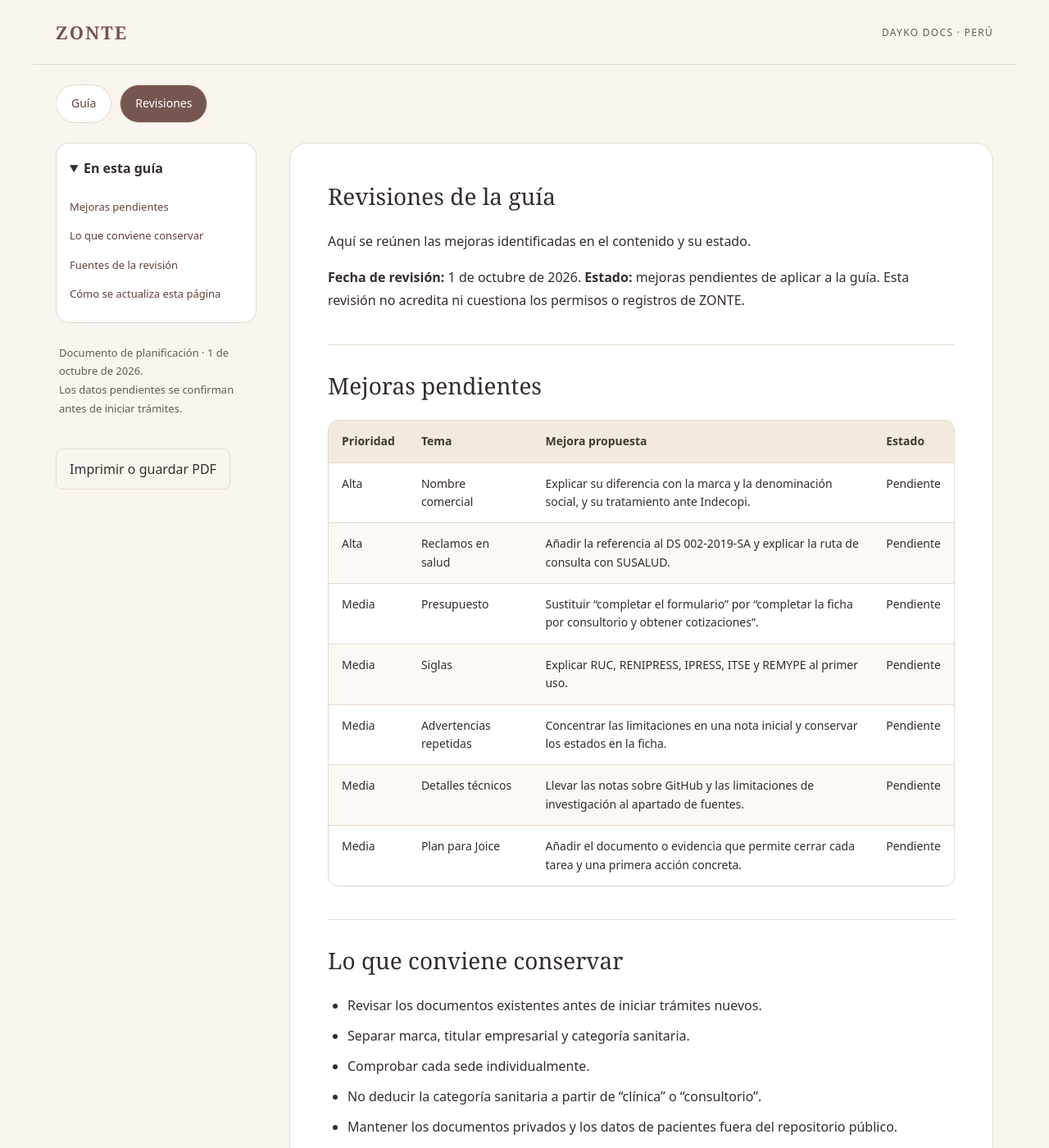
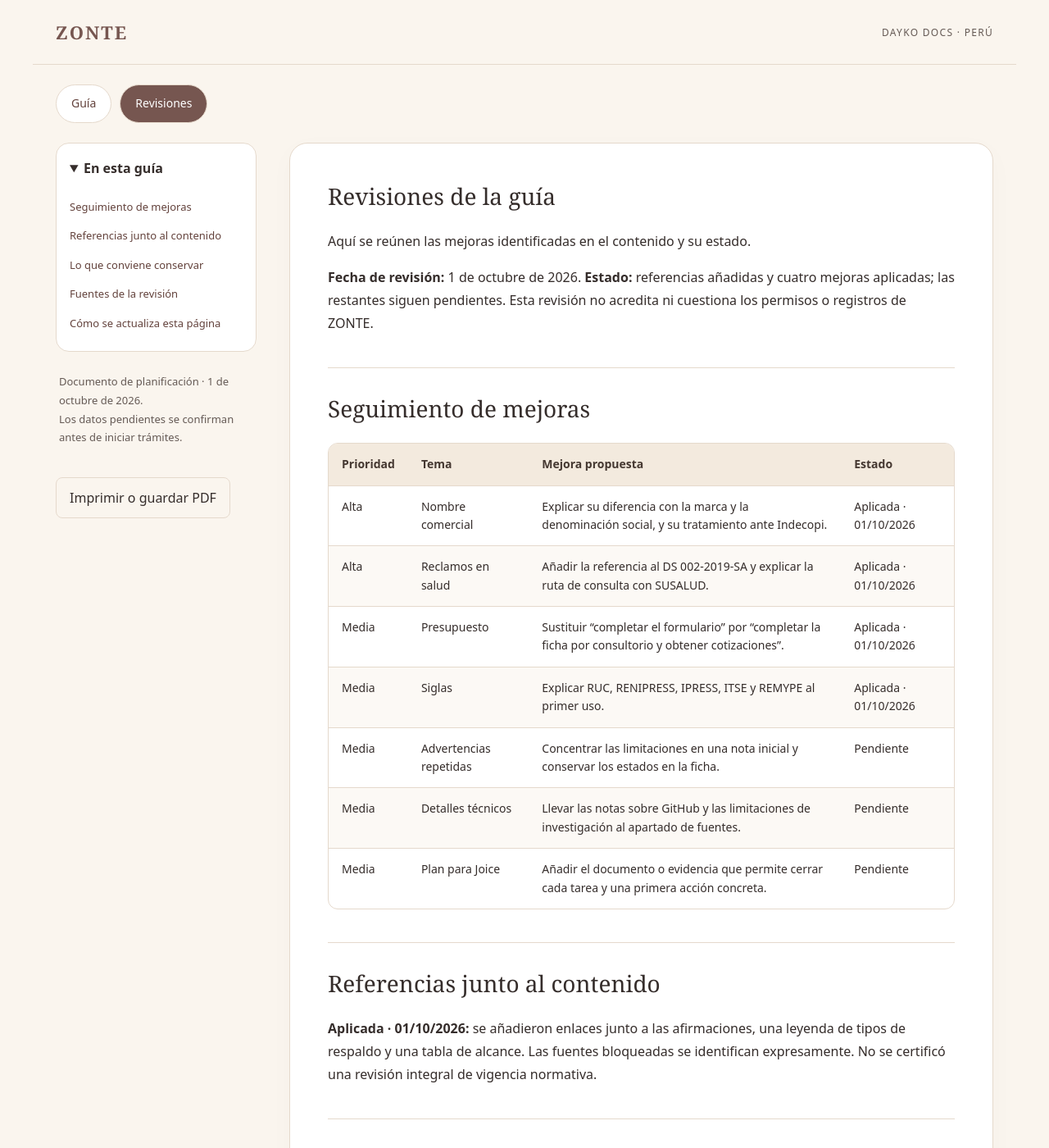
Before and after one commit to 3bento/dayko-docs, a Jekyll site: the page built from revisiones.md, in a window 1280 px wide and 1400 px high. Shown: the whole window at 82% size. Built offline with Jekyll 4.4.1, drawn with Linux system fonts in a browser that asks for light colours.

Commit message:
docs: add official references beside guide content (#5)
* docs: annotate guide with official sources and evidence status

* docs: track applied source and clarity improvements

```diff
--- a/revisiones.md
+++ b/revisiones.md
@@ -9,19 +9,23 @@ revisions: true
 
 Aquí se reúnen las mejoras identificadas en el contenido y su estado.
 
-**Fecha de revisión:** 1 de octubre de 2026. **Estado:** mejoras pendientes de aplicar a la guía. Esta revisión no acredita ni cuestiona los permisos o registros de ZONTE.
+**Fecha de revisión:** 1 de octubre de 2026. **Estado:** referencias añadidas y cuatro mejoras aplicadas; las restantes siguen pendientes. Esta revisión no acredita ni cuestiona los permisos o registros de ZONTE.
 
-## Mejoras pendientes
+## Seguimiento de mejoras
 
 | Prioridad | Tema | Mejora propuesta | Estado |
 |---|---|---|---|
-| Alta | Nombre comercial | Explicar su diferencia con la marca y la denominación social, y su tratamiento ante Indecopi. | Pendiente |
-| Alta | Reclamos en salud | Añadir la referencia al DS 002-2019-SA y explicar la ruta de consulta con SUSALUD. | Pendiente |
-| Media | Presupuesto | Sustituir “completar el formulario” por “completar la ficha por consultorio y obtener cotizaciones”. | Pendiente |
-| Media | Siglas | Explicar RUC, RENIPRESS, IPRESS, ITSE y REMYPE al primer uso. | Pendiente |
+| Alta | Nombre comercial | Explicar su diferencia con la marca y la denominación social, y su tratamiento ante Indecopi. | Aplicada · 01/10/2026 |
+| Alta | Reclamos en salud | Añadir la referencia al DS 002-2019-SA y explicar la ruta de consulta con SUSALUD. | Aplicada · 01/10/2026 |
+| Media | Presupuesto | Sustituir “completar el formulario” por “completar la ficha por consultorio y obtener cotizaciones”. | Aplicada · 01/10/2026 |
+| Media | Siglas | Explicar RUC, RENIPRESS, IPRESS, ITSE y REMYPE al primer uso. | Aplicada · 01/10/2026 |
 | Media | Advertencias repetidas | Concentrar las limitaciones en una nota inicial y conservar los estados en la ficha. | Pendiente |
 | Media | Detalles técnicos | Llevar las notas sobre GitHub y las limitaciones de investigación al apartado de fuentes. | Pendiente |
 | Media | Plan para Joice | Añadir el documento o evidencia que permite cerrar cada tarea y una primera acción concreta. | Pendiente |
+
+## Referencias junto al contenido
+
+**Aplicada · 01/10/2026:** se añadieron enlaces junto a las afirmaciones, una leyenda de tipos de respaldo y una tabla de alcance. Las fuentes bloqueadas se identifican expresamente. No se certificó una revisión integral de vigencia normativa.
 
 ## Lo que conviene conservar
 
```
Also changed, not shown: README.md.
